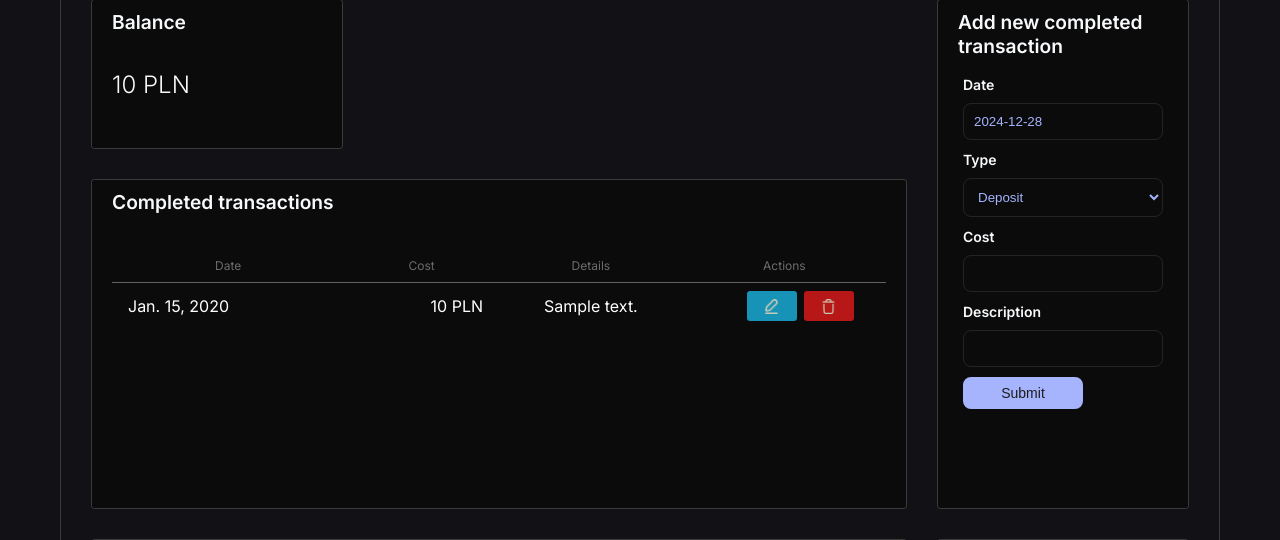
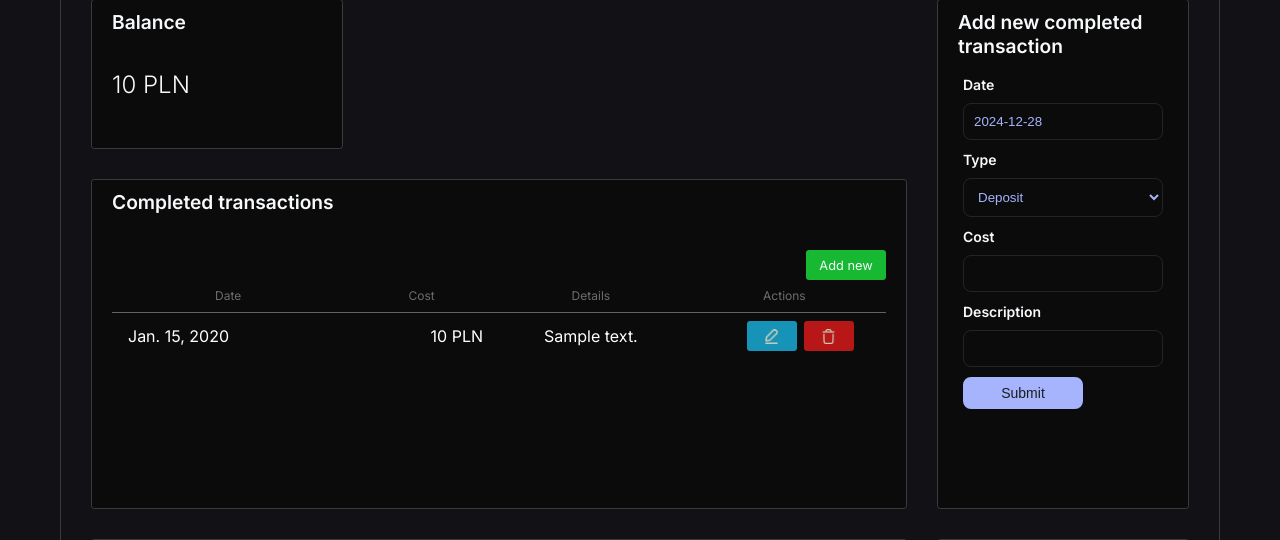
Before and after one commit to pbielenia/Ctrl-Budgets, a Django app: page /investments/targeted-budget/1/ in a window 1280 px wide. Shown: the part 272-812 px from the top of the page. Run offline with Django 5.2, Linux system fonts and the light colour scheme; tables that the repository leaves empty hold one stand-in row (values such as "Sample post"); parts of the project's set-up code (start-up, migrations or seed data) failed here and were passed over.

Commit message:
[css][target] Add add new button

```diff
--- a/ctrl_budgets/investments/templates/investments/targeted-budget.html
+++ b/ctrl_budgets/investments/templates/investments/targeted-budget.html
@@ -43,6 +43,7 @@
             <div class="grid-item grid-item-position-transactions-table">
                 <div class="grid-item-header">Completed transactions</div>
                 <div class="grid-item-body">
+                    <div class="button-table-row button-add-new align-self-flex-end">Add new</div>
                     <table class="table-responsive">
                         <thead>
                             <tr>
--- a/ctrl_budgets/static/ctrl_budgets/style.css
+++ b/ctrl_budgets/static/ctrl_budgets/style.css
@@ -21,7 +21,6 @@ a:hover {
 a:active {
     text-decoration: none;
 }
-
 
 .content-container {
     height: 100%;
@@ -133,11 +132,9 @@ a:active {
 .grid-item-body {
     flex-grow: 1;
 
-
+    display: flex;
     align-items: start;
-    justify-content: space-around;
     flex-direction: column;
-    gap: 20px;
 }
 
 .grid-item-body h3 {
@@ -256,6 +253,19 @@ a:active {
     filter: brightness(200%);
 }
 
+.button-add-new {
+    background-color: #17b832;
+    width: 80px;
+
+    color: rgb(247 249 251);
+    font-family: Inter, sans-serif;
+    font-size: 0.8rem;
+
+    display: flex;
+    align-items: center;
+    justify-content: center;
+}
+
 .button-delete {
     background-color: #b81717;
     background-image: url("icon-trash-white.png");
@@ -292,6 +302,10 @@ a:active {
 .form-base select option {
     color: rgb(165 180 252);
     background-color: #2b2b2b;
+}
+
+.align-self-flex-end {
+    align-self: flex-end;
 }
 
 .table-responsive {
```
